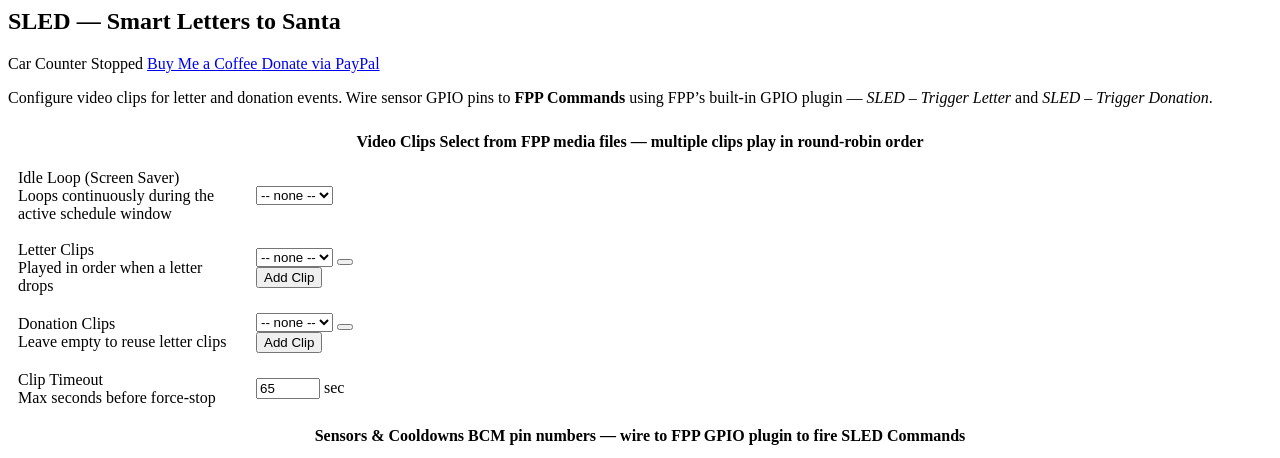
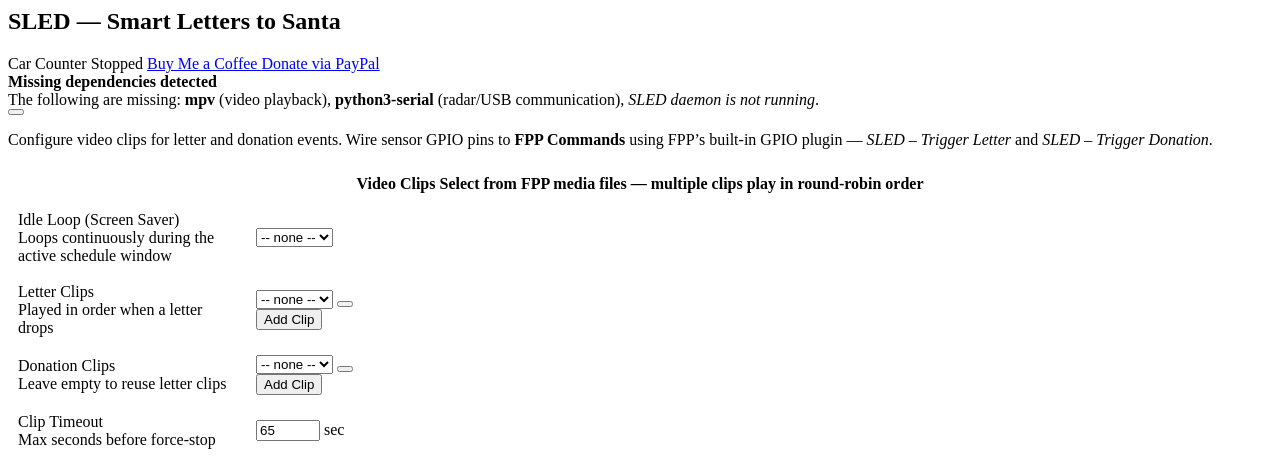
Before and after one commit to focusedonsound/fpp-sled-mailbox, a PHP site: page / in a window 1280 px wide. Shown: the top 458 px of the page. Run offline with PHP 8.4, Linux system fonts and the light colour scheme.

Commit message:
Add dependency health banner and depcheck API endpoint
- trigger.php: new 'depcheck' action returns ok/missing/fix_cmd JSON so
  the UI can surface missing packages without the user needing the terminal
- trigger.php: sysinfo now probes the vendor directory for pyserial/paho
  so it accurately reflects what the daemon can actually import
- index.php: yellow warning banner auto-appears on page load if mpv or
  python3-serial are missing; shows the exact sudo apt-get install command
  to fix it, with a note to restart the daemon after

For most users the banner never appears because FPP's own Plugin Manager
installs all packages listed in pluginInfo.json as root before fpp_install.sh
runs. The banner is the fallback for installs where apt-get failed silently
(e.g. no internet during first install, or a locked dpkg).

Co-Authored-By: Claude Sonnet 4.6 <noreply@anthropic.com>

```diff
--- a/www/index.php
+++ b/www/index.php
@@ -114,6 +114,17 @@ $serialPorts = listSerialPorts();
        class="buttons btn-outline-light">
       <i class="fab fa-fw fa-paypal"></i> Donate via PayPal
     </a>
+  </div>
+</div>
+
+<!-- ── Dependency health banner (populated by JS on load) ─────────────── -->
+<div id="sledDepBanner" class="alert alert-warning d-none mb-3" role="alert">
+  <div class="d-flex justify-content-between align-items-start gap-3">
+    <div>
+      <strong><i class="fas fa-fw fa-triangle-exclamation"></i> Missing dependencies detected</strong>
+      <div id="sledDepMsg" class="mt-1 small"></div>
+    </div>
+    <button type="button" class="btn-close flex-shrink-0" onclick="document.getElementById('sledDepBanner').classList.add('d-none')"></button>
   </div>
 </div>
 
@@ -775,4 +786,33 @@ function sledToggle(id, enabled) {
   const el = document.getElementById(id);
   if (el) el.style.opacity = enabled ? '1' : '0.4';
 }
+
+// ── Dependency health check ───────────────────────────────────────────────
+(async function sledDepCheck() {
+  try {
+    const res = await fetch(sledUrl('trigger.php') + '&action=depcheck', { cache:'no-store' });
+    const j   = await sledJson(res);
+    if (j.ok) return;   // all good — banner stays hidden
+
+    const banner = document.getElementById('sledDepBanner');
+    const msgEl  = document.getElementById('sledDepMsg');
+    if (!banner || !msgEl) return;
+
+    const items = [];
+    if (!j.mpv)      items.push('<strong>mpv</strong> (video playback)');
+    if (!j.pyserial) items.push('<strong>python3-serial</strong> (radar/USB communication)');
+    if (!j.daemon_up) items.push('<em>SLED daemon is not running</em>');
+
+    let html = 'The following are missing: ' + items.join(', ') + '.';
+    if (j.fix_cmd) {
+      html += '<br>To fix, SSH into your FPP device and run:<br>'
+            + '<code class="user-select-all">' + j.fix_cmd + '</code>'
+            + '<br><small class="text-muted">Then use the Restart Daemon button below to apply.</small>';
+    }
+    msgEl.innerHTML = html;
+    banner.classList.remove('d-none');
+  } catch(e) {
+    // Network error — don't show banner, not worth alarming the user
+  }
+})();
 </script>
```
Also changed, not shown: www/trigger.php (+33 -2 lines).
